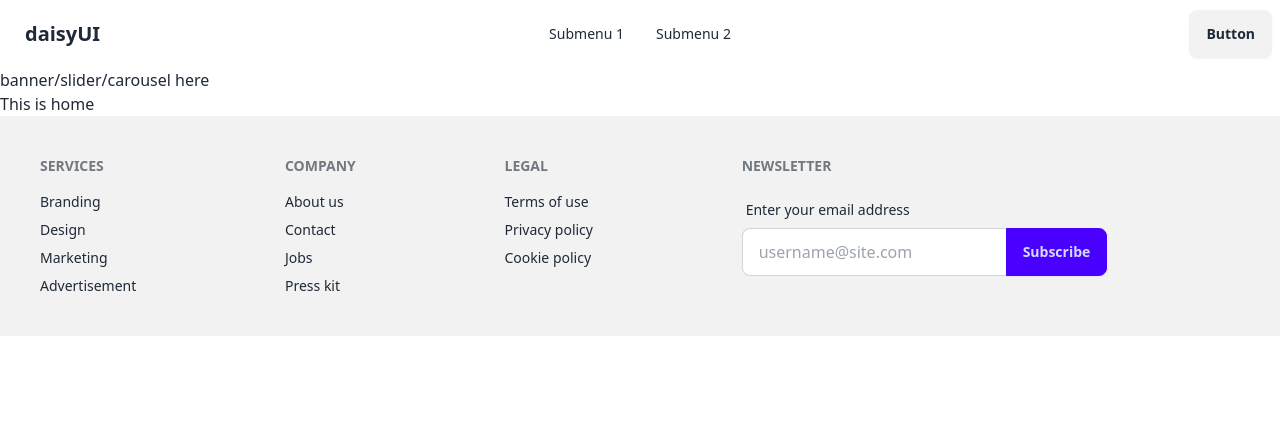
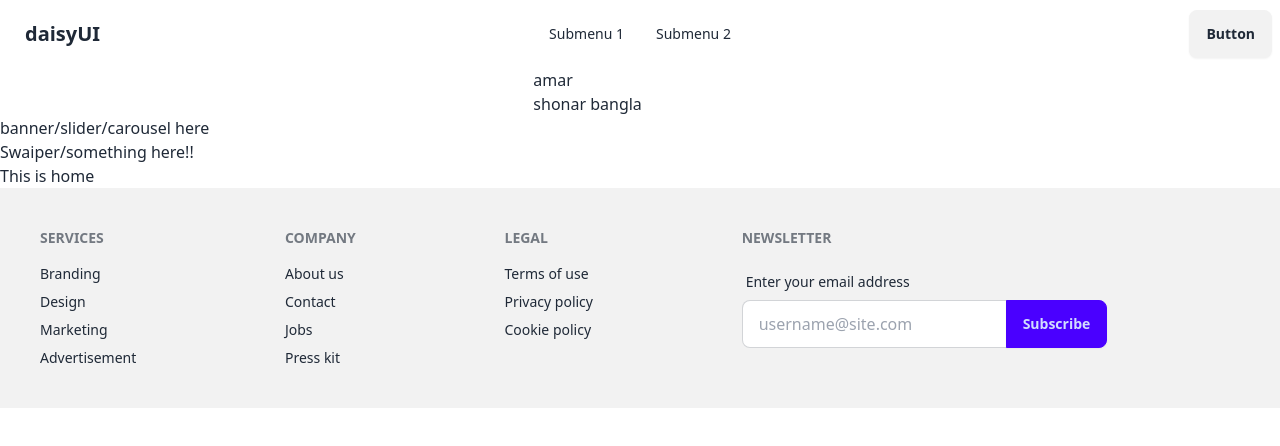
Before and after one commit to Emranhossainshuvo/new-me, a React (Vite) app: page / in a window 1280 px wide. Shown: the top 446 px of the page. Built offline with nearby package versions, Linux system fonts and the light colour scheme.

Commit message:
heading and subheading common component added

```diff
--- /dev/null
+++ b/src/components/SectionTitle/SectionTitle.jsx
@@ -0,0 +1,17 @@
+import PropTypes from 'prop-types';
+
+const SectionTitle = ({heading, subHeading}) => {
+    return (
+        <div className='mx-auto w-2/12'>
+            <h3>{heading}</h3>
+            <p>{subHeading}</p>
+        </div>
+    );
+};
+
+export default SectionTitle;
+
+SectionTitle.propTypes = {
+    heading: PropTypes.any,
+    subHeading: PropTypes.any
+};
--- a/src/pages/Home/Home/Home.jsx
+++ b/src/pages/Home/Home/Home.jsx
@@ -1,13 +1,20 @@
+import SectionTitle from "../../../components/SectionTitle/SectionTitle";
 import Banner from "../Banner/Banner";
+import Swaiper from "../Swaiper/Swaiper";
 
 const Home = () => {
-    return (
-        <div>
-            <Banner></Banner>
-          <h3>This is home</h3>
+  return (
+    <div>
+        <SectionTitle
 
-        </div>
-    );
+        heading={'amar'}
+        subHeading={'shonar bangla'}
+        />
+      <Banner></Banner>
+      <Swaiper></Swaiper>
+      <h3>This is home</h3>
+    </div>
+  );
 };
 
 export default Home;
--- /dev/null
+++ b/src/pages/Home/Swaiper/Swaiper.jsx
@@ -0,0 +1,10 @@
+
+const Swaiper = () => {
+    return (
+        <div>
+            <h4>Swaiper/something here!!</h4>
+        </div>
+    );
+};
+
+export default Swaiper;
```
